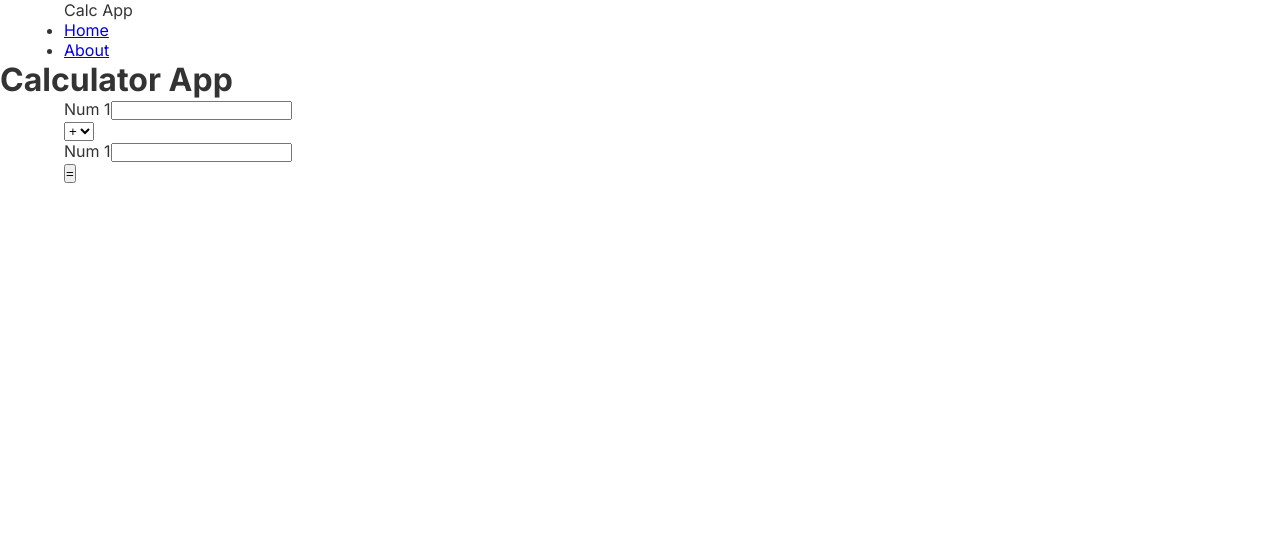
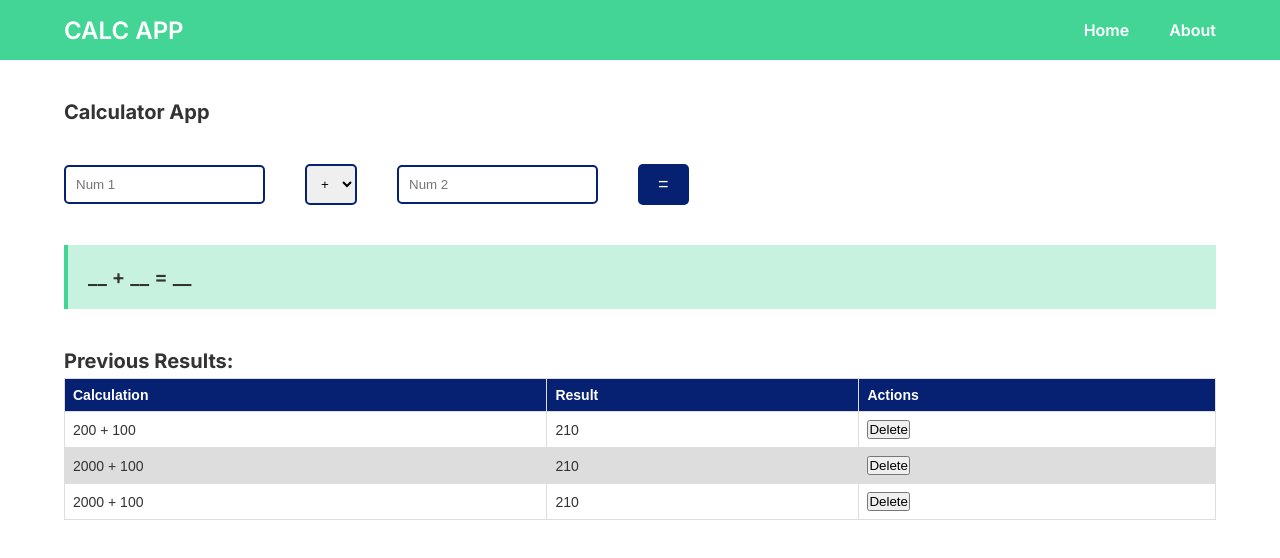
Before and after one commit to serengia/take-home-frontend-20-dec-23, a Next.js app: page / in a window 1280 px wide. Shown: the top 558 px of the page. Built offline with nearby package versions, Linux system fonts and the light colour scheme.

Commit message:
Implement basic app functionality

```diff
--- a/app/globals.scss
+++ b/app/globals.scss
@@ -18,6 +18,7 @@ html {
 body {
   font-size: 1.6rem;
   color: #333;
+  font-weight: 500;
 }
 
 .row {
--- a/app/layout.js
+++ b/app/layout.js
@@ -1,6 +1,6 @@
 import { Inter } from "next/font/google";
 import "./globals.scss";
-import Header from "@/components/Header";
+import Header from "@/components/Shared/Header";
 
 const inter = Inter({ subsets: ["latin"] });
 
@@ -9,12 +9,19 @@ export const metadata = {
   description: "Generated by create next app",
 };
 
+import { ToastContainer } from "react-toastify";
+
+// import 'react-toastify/dist/ReactToastify.css';
+// minified version is also included
+import "react-toastify/dist/ReactToastify.min.css";
+
 export default function RootLayout({ children }) {
   return (
     <html lang="en">
       <body className={inter.className}>
         <Header />
         {children}
+        <ToastContainer />
       </body>
     </html>
   );
--- a/app/page.js
+++ b/app/page.js
@@ -1,30 +1,21 @@
 import Image from "next/image";
 import s from "./page.module.scss";
+import Table from "@/components/Shared/Table";
+import CalcForm from "@/components/Home/CalcForm";
 
 export default function Home() {
   return (
     <main>
-      <h1>Calculator App</h1>
+      <div className={`${s["hero"]} row`}>
+        <h1>Calculator App</h1>
+      </div>
       <div className={`${s["calc-wrapper"]} row`}>
-        <form className={s["form"]}>
-          <div className={s["input-group"]}>
-            <label htmlFor="num1">Num 1</label>
-            <input type="text" />
-          </div>
-          <div className={s["input-group"]}>
-            <select name="operation">
-              <option value="+">+</option>
-              <option value="-">-</option>
-              <option value="x">x</option>
-              <option value="÷">÷</option>
-            </select>
-          </div>
-          <div className={s["input-group"]}>
-            <label htmlFor="num1">Num 1</label>
-            <input type="text" />
-          </div>
-          <button type="submit"> = </button>
-        </form>
+        <CalcForm />
+      </div>
+
+      <div className={`${s["prev-results"]} row`}>
+        <h3>Previous Results:</h3>
+        <Table />
       </div>
     </main>
   );
--- a/app/page.module.scss
+++ b/app/page.module.scss
@@ -0,0 +1,14 @@
+.hero {
+  padding: 4rem 0;
+  h1 {
+    font-size: 2rem;
+  }
+}
+
+.prev-results {
+  padding: 4rem 0;
+  h3 {
+    margin-bottom: 0.5rem;
+    font-size: 2rem;
+  }
+}
--- a/components/Header.module.scss
+++ /dev/null
@@ -1,12 +0,0 @@
-.header {
-  .content {
-    .logo-wrapper {
-    }
-    .nav {
-      ul {
-        li {
-        }
-      }
-    }
-  }
-}
--- /dev/null
+++ b/components/Home/CalcForm.js
@@ -0,0 +1,112 @@
+"use client";
+
+import React, { useState } from "react";
+import s from "./CalcForm.module.scss";
+import { toast } from "react-toastify";
+
+export default function CalcForm() {
+  const [num1, setNum1] = useState("");
+  const [num2, setNum2] = useState("");
+  const [op, setOp] = useState("+");
+  const [output, setOutput] = useState("__");
+
+  const calculate = (number1, number2, operation) => {
+    let res = 0;
+    switch (operation.toLowerCase()) {
+      case "+":
+        res = number1 + number2;
+        break;
+      case "-":
+        res = number1 - number2;
+        break;
+      case "x":
+        res = number1 * number2;
+        break;
+      case "÷":
+        if (num1 === 0) {
+          toast.error("Zero is not divisible!");
+          break;
+        }
+        if (num2 === 0) {
+          toast.error("A number cannot be divided by Zero!");
+          break;
+        }
+        res = number1 / number2;
+        break;
+
+      default:
+        res = 0;
+        break;
+    }
+
+    return res;
+  };
+
+  const submitHandler = (e) => {
+    e.preventDefault();
+    console.log("Values");
+    if (num1 === "" || num2 === "")
+      return toast.error("Num1 and Num2 cannot be empty");
+    const result = calculate(+num1, +num2, op);
+    setOutput(result);
+    const data = {
+      num1,
+      num2,
+      operation: op,
+      result,
+    };
+
+    console.log(data);
+  };
+
+  const num1ChangeHandler = (e) => {
+    setOutput("__");
+    setNum1(e.target.value);
+  };
+  const num2ChangeHandler = (e) => {
+    setOutput("__");
+    setNum2(e.target.value);
+  };
+  const opChangeHandler = (e) => {
+    setOutput("__");
+    setOp(e.target.value);
+  };
+
+  return (
+    <div className={s["form-wrapper"]}>
+      <form className={s["form"]} onSubmit={submitHandler}>
+        <div className={s["input-group"]}>
+          <input
+            type="number"
+            placeholder="Num 1"
+            onChange={num1ChangeHandler}
+            value={num1}
+          />
+        </div>
+        <div className={s["input-group"]}>
+          <select name="operation" onChange={opChangeHandler} value={op}>
+            <option value="+">+</option>
+            <option value="-">-</option>
+            <option value="x">x</option>
+            <option value="÷">÷</option>
+          </select>
+        </div>
+        <div className={s["input-group"]}>
+          <input
+            type="number"
+            placeholder="Num 2"
+            onChange={num2ChangeHandler}
+            value={num2}
+          />
+        </div>
+        <button type="submit"> = </button>
+      </form>
+      <div className={s["answer-box"]}>
+        <h3 className={s["answer"]}>
+          {num1.trim().length > 0 ? num1 : "__"} {op}{" "}
+          {num2.trim().length > 0 ? num2 : "__"} = {output}
+        </h3>
+      </div>
+    </div>
+  );
+}
--- /dev/null
+++ b/components/Home/CalcForm.module.scss
@@ -0,0 +1,47 @@
+.form-wrapper {
+  .answer-box {
+    margin-top: 4rem;
+    padding: 2rem;
+    border-left: solid 4px #43d596;
+    background-color: rgba(#43d596, 0.3);
+    .answer {
+      font-size: 2rem;
+      font-weight: 600;
+    }
+  }
+}
+
+.form {
+  display: flex;
+  align-items: center;
+  flex-wrap: wrap;
+  gap: 4rem;
+  row-gap: 1rem;
+
+  .input-group {
+    display: flex;
+    flex-direction: column;
+
+    gap: 0.5rem;
+
+    input,
+    select {
+      padding: 1rem;
+      border-radius: 0.5rem;
+      border: solid 2px var(--color-primary);
+    }
+    input {
+      min-width: 10rem;
+    }
+  }
+  button {
+    cursor: pointer;
+    padding: 1rem 2rem;
+    background-color: var(--color-primary);
+    color: #fff;
+    font-size: 1.8rem;
+    border-radius: 0.5rem;
+
+    border: none;
+  }
+}
--- /dev/null
+++ b/components/Shared/Header.module.scss
@@ -0,0 +1,44 @@
+.header {
+  height: 6rem;
+  background-color: var(--color-secondary);
+  color: #fff;
+  .content {
+    height: 100%;
+    display: flex;
+    justify-content: space-between;
+    align-items: center;
+    .logo-wrapper {
+      .logo {
+        font-size: 2.4rem;
+        text-transform: uppercase;
+        font-weight: 600;
+
+        @media (max-width: 500px) {
+          font-size: 1.6rem;
+        }
+      }
+    }
+    .nav {
+      ul {
+        list-style: none;
+        display: flex;
+        gap: 4rem;
+        @media (max-width: 500px) {
+          gap: 1rem;
+        }
+        li {
+          a {
+            text-decoration: none;
+            color: #fff;
+            font-weight: 600;
+            transition: all 0.2s;
+
+            &:hover {
+              color: var(--color-primary);
+            }
+          }
+        }
+      }
+    }
+  }
+}
--- /dev/null
+++ b/components/Shared/Table.js
@@ -0,0 +1,43 @@
+"use client";
+
+import React from "react";
+import s from "./Table.module.scss";
+
+export default function Table() {
+  return (
+    <div className={s["table-wrapper"]}>
+      <table className={s["table"]}>
+        <thead>
+          <tr>
+            <th>Calculation</th>
+            <th>Result</th>
+            <th>Actions</th>
+          </tr>
+        </thead>
+        <tbody>
+          <tr className={s["calculation-row"]}>
+            <td>200 + 100</td>
+            <td>210</td>
+            <td>
+              <button>Delete</button>
+            </td>
+          </tr>
+          <tr className={s["calculation-row"]}>
+            <td>2000 + 100</td>
+            <td>210</td>
+            <td>
+              <button>Delete</button>
+            </td>
+          </tr>
+          <tr className={s["calculation-row"]}>
+            <td>2000 + 100</td>
+            <td>210</td>
+            <td>
+              <button>Delete</button>
+            </td>
+          </tr>
+        </tbody>
+      </table>
+    </div>
+  );
+}
--- /dev/null
+++ b/components/Shared/Table.module.scss
@@ -0,0 +1,31 @@
+.table-wrapper {
+  width: 100%;
+  overflow-x: scroll;
+}
+
+.table {
+  font-family: arial, sans-serif;
+  border-collapse: collapse;
+  width: 100%;
+  font-size: 1.4rem;
+  // overflow-x: scroll;
+
+  thead {
+    background-color: var(--color-primary);
+    color: #fff;
+  }
+
+  td,
+  th {
+    border: 1px solid #dddddd;
+    text-align: left;
+    padding: 8px;
+  }
+
+  tr:nth-child(even) {
+    background-color: #dddddd;
+  }
+  // .calculation-col {
+  //   width: 100%;
+  // }
+}
--- a/package.json
+++ b/package.json
@@ -9,9 +9,10 @@
     "lint": "next lint"
   },
   "dependencies": {
+    "next": "14.0.4",
     "react": "^18",
     "react-dom": "^18",
-    "next": "14.0.4"
+    "react-toastify": "^9.1.3"
   },
   "devDependencies": {
     "eslint": "^8",
```
Also changed, not shown: components/Shared/Header.js (renamed from components/Header.js), 1 other file (tests, documents, lock files or other folders).
